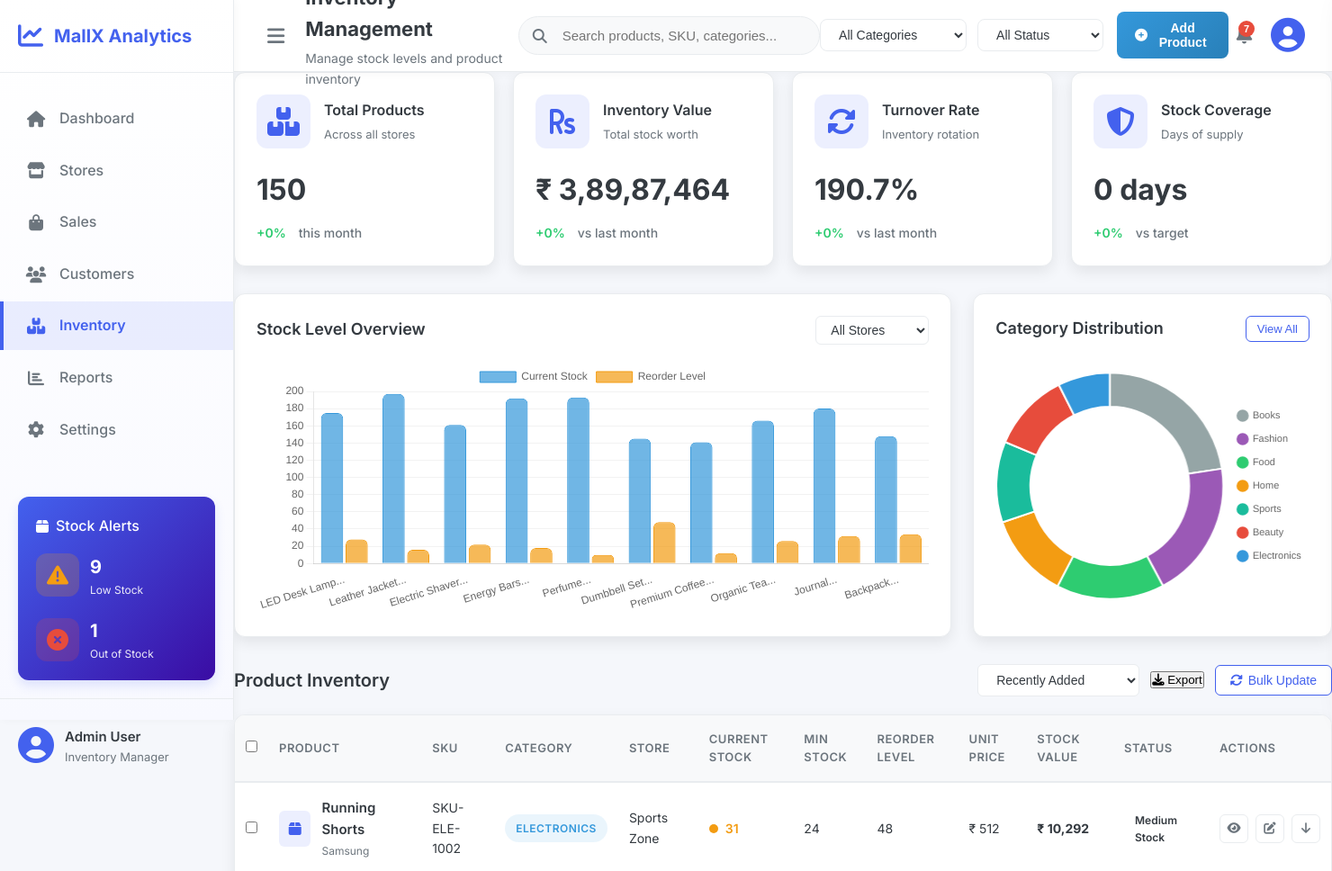
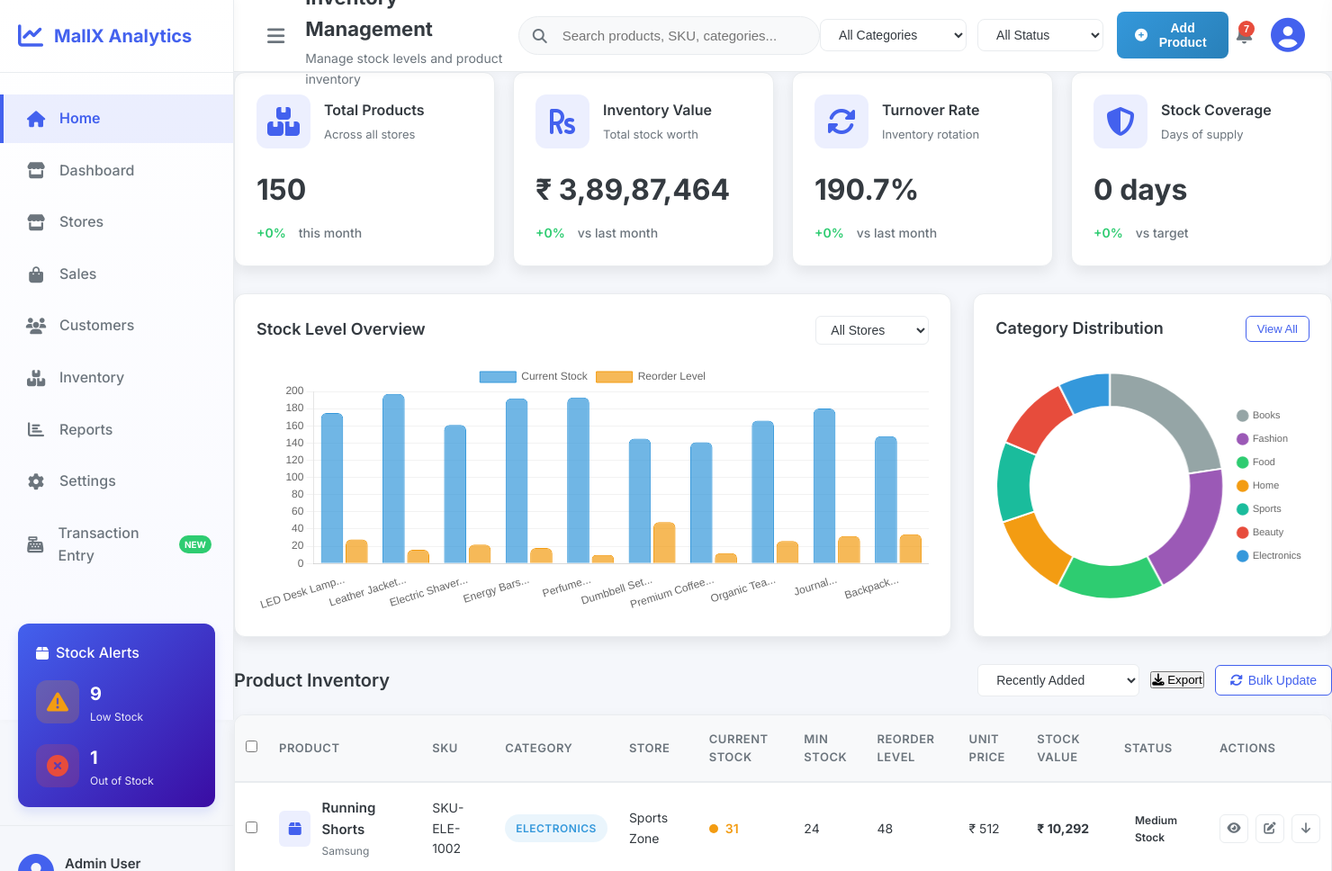
Before and after one commit to biswas-bit/Transaction-Clustering-PCA-GMM, a Django app: page /inventory/ in a window 1480 px wide. Shown: the top 968 px of the page at 90% size. Run offline with Django 5.2, Linux system fonts and the light colour scheme; some libraries are stand-ins or nearby versions.

Commit message:
updated navbar

```diff
--- a/app/templates/inventory/inventory.html
+++ b/app/templates/inventory/inventory.html
@@ -23,34 +23,42 @@
                 <h1>MallX Analytics</h1>
             </div>
 
-            <nav class="main-nav">
+           <nav class="main-nav">
                 <ul>
+                    <li class="active">
+                        <a href="{% url 'mall_management_system:index'%}">
+                            <i class="fas fa-home"></i>
+                            <span>Home</span>
+                        </a>
+                    </li>
                     <li>
-                        <a href="{% url 'mall_management_system:dashboard' %}">
-                            <i class="fas fa-home"></i>
+                        <a href="{% url 'mall_management_system:dashboard'%}">
+                            <i class="fas fa-store"></i>
                             <span>Dashboard</span>
                         </a>
                     </li>
+
                     <li>
-                        <a href="{% url 'mall_management_system:stores' %}">
+                        <a href="{% url 'mall_management_system:stores'%}">
                             <i class="fas fa-store"></i>
                             <span>Stores</span>
                         </a>
                     </li>
+
                     <li>
-                        <a href="{% url 'mall_management_system:sales' %}">
+                        <a href="{% url 'mall_management_system:sales'%}">
                             <i class="fas fa-shopping-bag"></i>
                             <span>Sales</span>
                         </a>
                     </li>
                     <li>
-                        <a href="{% url 'mall_management_system:customers' %}">
+                        <a href="{% url 'mall_management_system:customers'%}">
                             <i class="fas fa-users"></i>
                             <span>Customers</span>
                         </a>
                     </li>
-                    <li class="active">
-                        <a href="{% url 'mall_management_system:inventory' %}">
+                    <li>
+                        <a href="{% url 'mall_management_system:inventory'%}">
                             <i class="fas fa-boxes"></i>
                             <span>Inventory</span>
                         </a>
@@ -65,6 +73,13 @@
                         <a href="#">
                             <i class="fas fa-cog"></i>
                             <span>Settings</span>
+                        </a>
+                    </li>
+                    <li>
+                        <a href="#" id="transactionTab">
+                            <i class="fas fa-cash-register"></i>
+                            <span>Transaction Entry</span>
+                            <span class="new-badge">New</span>
                         </a>
                     </li>
                 </ul>
```
